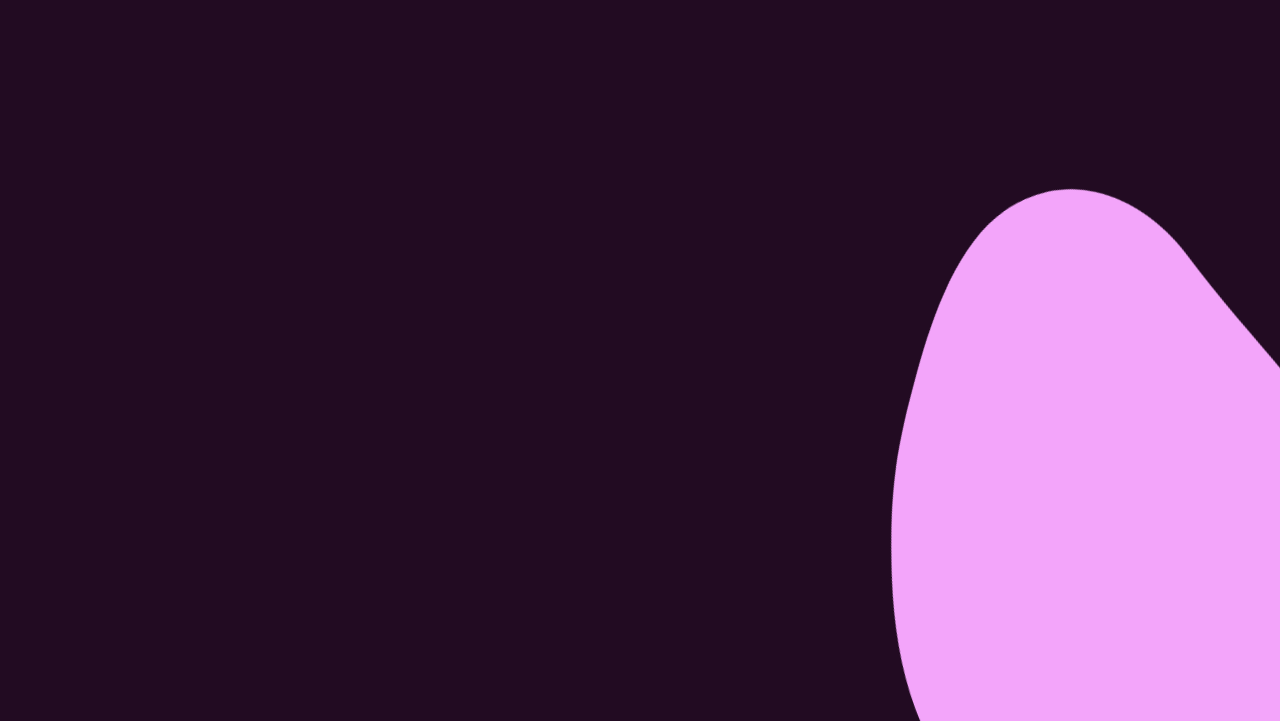
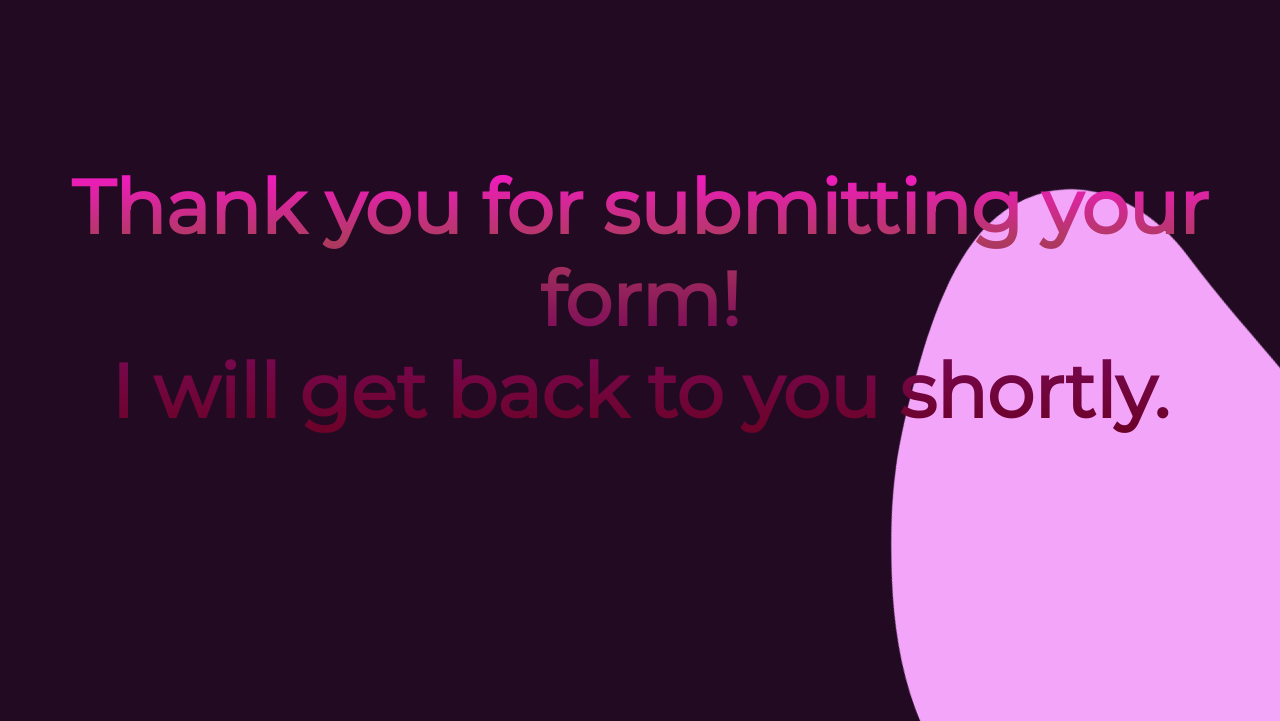
Before and after one commit to Carlos-Alvira-Natal-Personal-Website/personal_website_2, a plain HTML site: page form-submitted.html in a window 1280 px wide. Shown: the part 79-800 px from the top of the page. Drawn offline with nearby package versions, Linux system fonts and the light colour scheme.

Commit message:
feat: add functional submit button w/ redirection to other page

```diff
--- a/form-submitted.html
+++ b/form-submitted.html
@@ -35,5 +35,10 @@
         <a href="form.html">Contact</a>
       </nav>
     </header>
+    <section>
+      <div class="form-submission-text">
+      <h1>Thank you for submitting your form! <br> I will get back to you shortly.</h1>
+      </div>
+    </section>
   </body>
 </html>
--- a/style.css
+++ b/style.css
@@ -224,8 +224,25 @@ body {
   box-shadow: 0px 0px 10px;
 }
 
+.form-submission-text{
+    position: absolute;
+    font-size: 50px;
+    text-align: center;
+    width: 100%;
+    top: 30%;
+    background: -webkit-linear-gradient(
+        90deg,
+        rgb(107, 2, 37) 0%,
+        rgba(121, 9, 87, 1) 35%,
+        rgba(175, 58, 96, 1) 71%,
+        rgba(241, 26, 191, 1) 95%
+      );
+      -webkit-background-clip: text;
+      background-clip: calc();
+      -webkit-text-fill-color: transparent;
+}
 .blob {
-  position: fixed;
+  position: fixed !important;
   top: 0;
   left: 0;
   fill: #f3a5fa;
```
